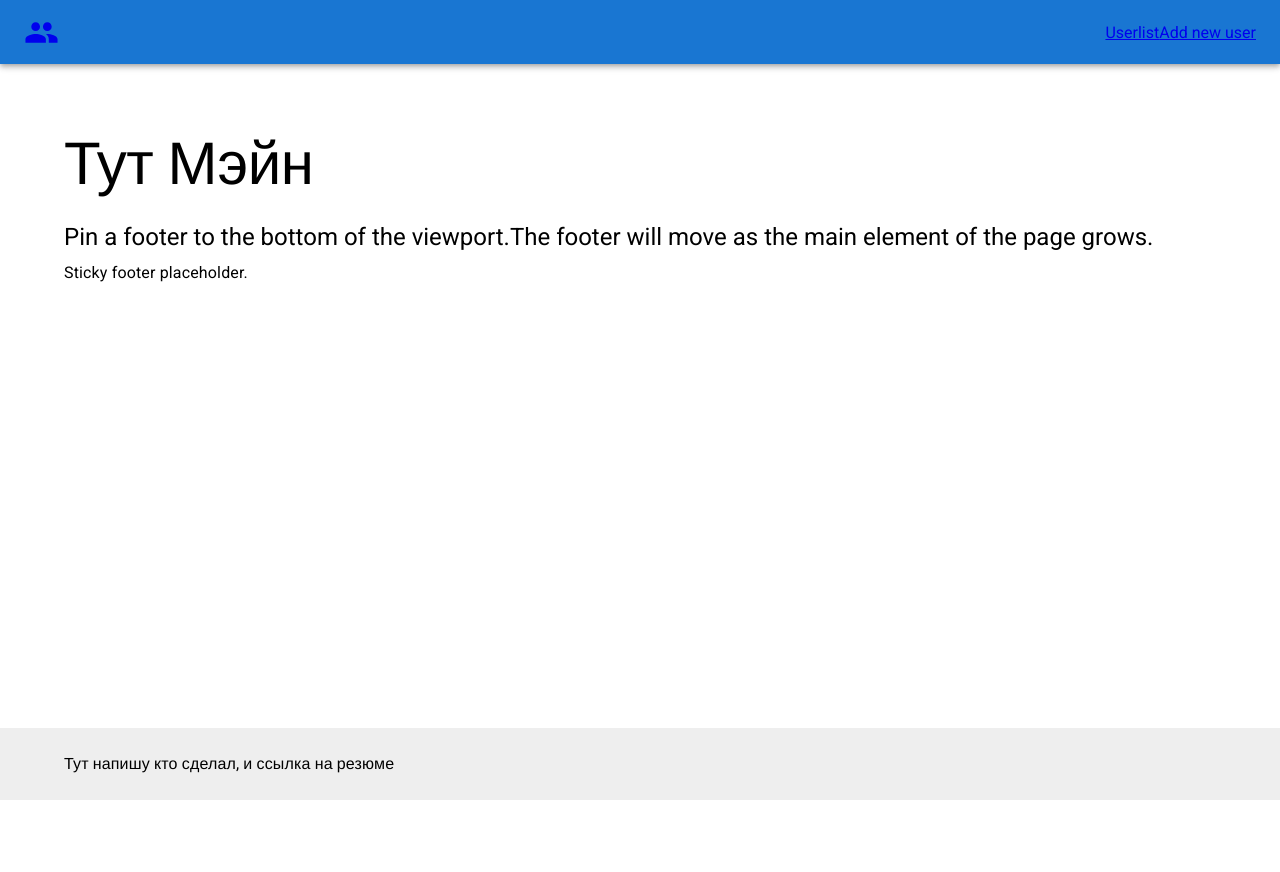
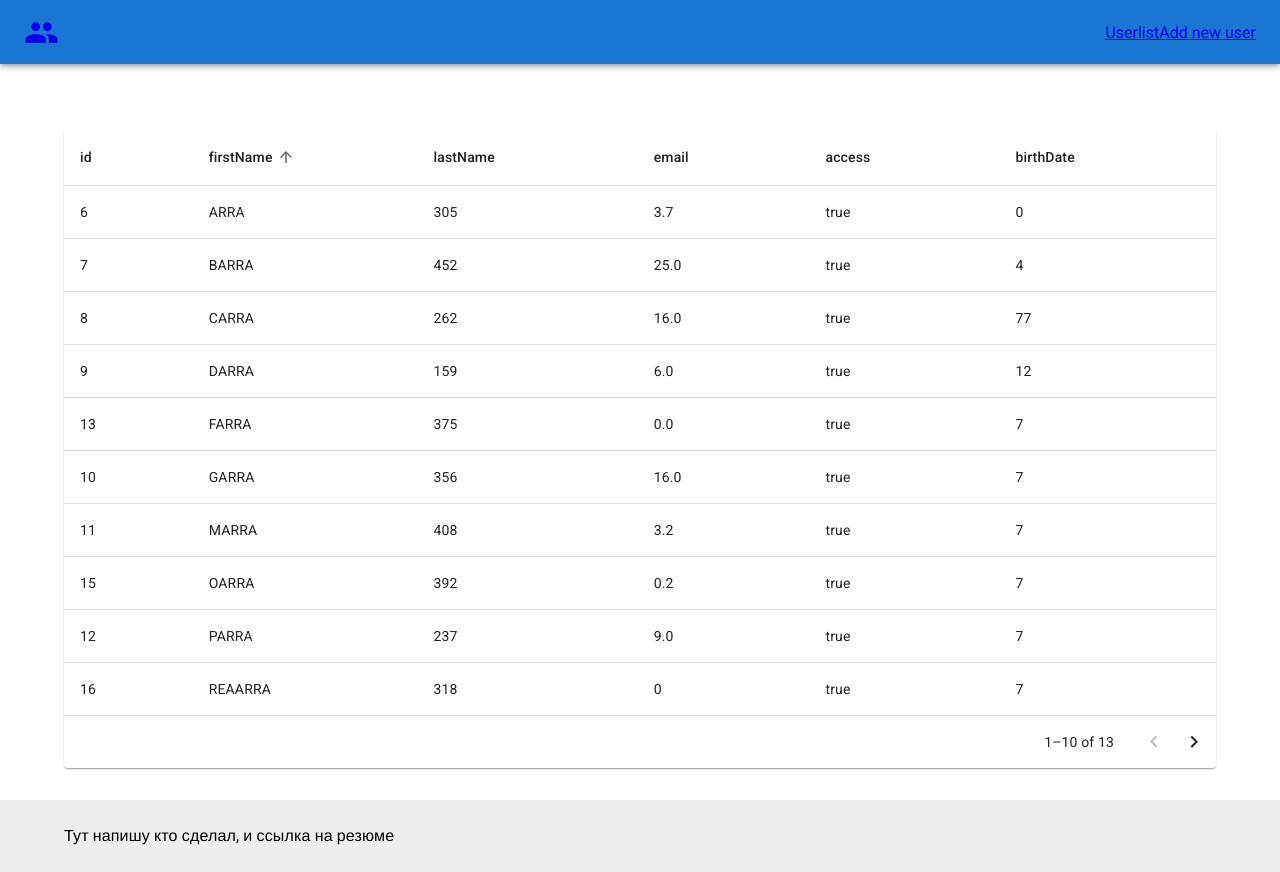
Before and after one commit to Pashuq/armo-test, a React (Create React App) app: page / in a window 1280 px wide. Before the commit the page ends 800 px from the top, so only its background shows below. Built offline with nearby package versions, Linux system fonts and the light colour scheme; a web font is replaced by a local one.

Commit message:
feat: добавил компонент таблицы с моковыми данными

```diff
--- a/src/App.tsx
+++ b/src/App.tsx
@@ -1,5 +1,3 @@
-import CssBaseline from "@mui/material/CssBaseline";
-
 import Layout from "./layout/Layout";
 import "@fontsource/roboto/300.css";
 import "@fontsource/roboto/400.css";
--- /dev/null
+++ b/src/components/UsersTable/UsersTable.tsx
@@ -0,0 +1,333 @@
+import * as React from "react";
+import { alpha } from "@mui/material/styles";
+import Box from "@mui/material/Box";
+import Table from "@mui/material/Table";
+import TableBody from "@mui/material/TableBody";
+import TableCell from "@mui/material/TableCell";
+import TableContainer from "@mui/material/TableContainer";
+import TableHead from "@mui/material/TableHead";
+import TablePagination from "@mui/material/TablePagination";
+import TableRow from "@mui/material/TableRow";
+import TableSortLabel from "@mui/material/TableSortLabel";
+import Toolbar from "@mui/material/Toolbar";
+import Typography from "@mui/material/Typography";
+import Paper from "@mui/material/Paper";
+import IconButton from "@mui/material/IconButton";
+import Tooltip from "@mui/material/Tooltip";
+import FormControlLabel from "@mui/material/FormControlLabel";
+import Switch from "@mui/material/Switch";
+import DeleteIcon from "@mui/icons-material/Delete";
+import FilterListIcon from "@mui/icons-material/FilterList";
+import { visuallyHidden } from "@mui/utils";
+
+interface Data {
+  id: number;
+  firstName: string;
+  lastName: string;
+  email: string;
+  access: string;
+  birthDate: string;
+}
+
+function createData(
+  id: number,
+  firstName: string,
+  lastName: string,
+  email: string,
+  access: string,
+  birthDate: string
+): Data {
+  return {
+    id,
+    firstName,
+    lastName,
+    email,
+    access,
+    birthDate,
+  };
+}
+
+const rows = [
+  createData(6, "ARRA", "305", "3.7", "true", "0"),
+  createData(7, "BARRA", "452", "25.0", "true", "4"),
+  createData(8, "CARRA", "262", "16.0", "true", "77"),
+  createData(9, "DARRA", "159", "6.0", "true", "12"),
+  createData(10, "GARRA", "356", "16.0", "true", "7"),
+  createData(11, "MARRA", "408", "3.2", "true", "7"),
+  createData(12, "PARRA", "237", "9.0", "true", "7"),
+  createData(13, "FARRA", "375", "0.0", "true", "7"),
+  createData(14, "TARRA", "518", "26.0", "true", "7"),
+  createData(15, "OARRA", "392", "0.2", "true", "7"),
+  createData(16, "REAARRA", "318", "0", "true", "7"),
+  createData(17, "TRARA", "360", "19.0", "true", "7"),
+  createData(18, "STARA", "437", "18.0", "true", "7"),
+];
+
+function descendingComparator<T>(a: T, b: T, orderBy: keyof T) {
+  if (b[orderBy] < a[orderBy]) {
+    return -1;
+  }
+  if (b[orderBy] > a[orderBy]) {
+    return 1;
+  }
+  return 0;
+}
+
+type Order = "asc" | "desc";
+
+function getComparator<Key extends keyof any>(
+  order: Order,
+  orderBy: Key
+): (
+  a: { [key in Key]: number | string },
+  b: { [key in Key]: number | string }
+) => number {
+  return order === "desc"
+    ? (a, b) => descendingComparator(a, b, orderBy)
+    : (a, b) => -descendingComparator(a, b, orderBy);
+}
+
+// This method is created for cross-browser compatibility, if you don't
+// need to support IE11, you can use Array.prototype.sort() directly
+function stableSort<T>(
+  array: readonly T[],
+  comparator: (a: T, b: T) => number
+) {
+  const stabilizedThis = array.map((el, index) => [el, index] as [T, number]);
+  stabilizedThis.sort((a, b) => {
+    const order = comparator(a[0], b[0]);
+    if (order !== 0) {
+      return order;
+    }
+    return a[1] - b[1];
+  });
+  return stabilizedThis.map((el) => el[0]);
+}
+
+interface HeadCell {
+  disablePadding: boolean;
+  id: keyof Data;
+  label: string;
+  numeric: boolean;
+  align: "right" | "left" | "center";
+}
+
+const headCells: readonly HeadCell[] = [
+  {
+    id: "id",
+    numeric: true,
+    disablePadding: false,
+    label: "id",
+    align: "left",
+  },
+  {
+    id: "firstName",
+    numeric: false,
+    disablePadding: false,
+    label: "firstName",
+    align: "left",
+  },
+  {
+    id: "lastName",
+    numeric: false,
+    disablePadding: false,
+    label: "lastName",
+    align: "left",
+  },
+  {
+    id: "email",
+    numeric: false,
+    disablePadding: false,
+    label: "email",
+    align: "left",
+  },
+  {
+    id: "access",
+    numeric: false,
+    disablePadding: false,
+    label: "access",
+    align: "left",
+  },
+
+  {
+    id: "birthDate",
+    numeric: false,
+    disablePadding: false,
+    label: "birthDate",
+    align: "left",
+  },
+];
+
+interface EnhancedTableProps {
+  numSelected: number;
+  onRequestSort: (
+    event: React.MouseEvent<unknown>,
+    property: keyof Data
+  ) => void;
+  order: Order;
+  orderBy: string;
+  rowCount: number;
+}
+
+function EnhancedTableHead(props: EnhancedTableProps) {
+  const { order, orderBy, numSelected, rowCount, onRequestSort } = props;
+  const createSortHandler =
+    (property: keyof Data) => (event: React.MouseEvent<unknown>) => {
+      onRequestSort(event, property);
+    };
+
+  return (
+    <TableHead>
+      <TableRow>
+        {/* <TableCell padding="checkbox">
+          <Checkbox
+            color="primary"
+            indeterminate={numSelected > 0 && numSelected < rowCount}
+            checked={rowCount > 0 && numSelected === rowCount}
+            onChange={onSelectAllClick}
+            inputProps={{
+              "aria-label": "select all desserts",
+            }}
+          />
+        </TableCell> */}
+        {headCells.map((headCell) => (
+          <TableCell
+            key={headCell.id}
+            align={headCell.align}
+            padding={headCell.disablePadding ? "none" : "normal"}
+            sortDirection={orderBy === headCell.id ? order : false}
+          >
+            <TableSortLabel
+              active={orderBy === headCell.id}
+              direction={orderBy === headCell.id ? order : "asc"}
+              onClick={createSortHandler(headCell.id)}
+            >
+              {headCell.label}
+              {orderBy === headCell.id ? (
+                <Box component="span" sx={visuallyHidden}>
+                  {order === "desc" ? "sorted descending" : "sorted ascending"}
+                </Box>
+              ) : null}
+            </TableSortLabel>
+          </TableCell>
+        ))}
+      </TableRow>
+    </TableHead>
+  );
+}
+
+interface EnhancedTableToolbarProps {
+  numSelected: number;
+}
+
+function EnhancedTableToolbar(props: EnhancedTableToolbarProps) {
+  return (
+    <Toolbar
+      sx={{
+        pl: { sm: 2 },
+        pr: { xs: 1, sm: 1 },
+      }}
+    >
+      <Typography
+        sx={{ flex: "1 1 100%" }}
+        variant="h6"
+        id="tableTitle"
+        component="div"
+      >
+        User list
+      </Typography>
+
+      <Tooltip title="Filter list">
+        <IconButton>
+          <FilterListIcon />
+        </IconButton>
+      </Tooltip>
+    </Toolbar>
+  );
+}
+
+export default function EnhancedTable() {
+  const [order, setOrder] = React.useState<Order>("asc");
+  const [orderBy, setOrderBy] = React.useState<keyof Data>("firstName");
+  const [page, setPage] = React.useState(0);
+  const rowsPerPage = 10;
+
+  const handleRequestSort = (
+    event: React.MouseEvent<unknown>,
+    property: keyof Data
+  ) => {
+    const isAsc = orderBy === property && order === "asc";
+    setOrder(isAsc ? "desc" : "asc");
+    setOrderBy(property);
+  };
+
+  const handleChangePage = (event: unknown, newPage: number) => {
+    setPage(newPage);
+  };
+
+  // Avoid a layout jump when reaching the last page with empty rows.
+  const emptyRows =
+    page > 0 ? Math.max(0, (1 + page) * rowsPerPage - rows.length) : 0;
+
+  return (
+    <Box sx={{ width: "100%" }}>
+      <Paper sx={{ width: "100%", mb: 2 }}>
+        <TableContainer>
+          <Table
+            sx={{ minWidth: 750 }}
+            aria-labelledby="tableTitle"
+            size={"medium"}
+          >
+            <EnhancedTableHead
+              numSelected={0}
+              order={order}
+              orderBy={orderBy}
+              onRequestSort={handleRequestSort}
+              rowCount={rows.length}
+            />
+
+            <TableBody>
+              {/* if you don't need to support IE11, you can replace the `stableSort` call with:
+              rows.sort(getComparator(order, orderBy)).slice() */}
+              {stableSort(rows, getComparator(order, orderBy))
+                .slice(page * rowsPerPage, page * rowsPerPage + rowsPerPage)
+                .map((row, index) => {
+                  const labelId = `enhanced-table-checkbox-${index}`;
+
+                  return (
+                    <TableRow hover role="checkbox" tabIndex={-1} key={row.id}>
+                      {/* <TableCell padding="checkbox">
+                        <Checkbox
+                          color="primary"
+                          checked={isItemSelected}
+                          inputProps={{
+                            "aria-labelledby": labelId,
+                          }}
+                        />
+                      </TableCell> */}
+                      <TableCell align="left">{row.id}</TableCell>
+                      <TableCell component="th" id={labelId} scope="row">
+                        {row.firstName}
+                      </TableCell>
+                      <TableCell align="left">{row.lastName}</TableCell>
+                      <TableCell align="left">{row.email}</TableCell>
+                      <TableCell align="left">{row.access}</TableCell>
+                      <TableCell align="left">{row.birthDate}</TableCell>
+                    </TableRow>
+                  );
+                })}
+            </TableBody>
+          </Table>
+        </TableContainer>
+        <TablePagination
+          component="div"
+          count={rows.length}
+          rowsPerPage={rowsPerPage}
+          page={page}
+          onPageChange={handleChangePage}
+          rowsPerPageOptions={[]}
+        />
+      </Paper>
+    </Box>
+  );
+}
--- a/src/layout/Layout.tsx
+++ b/src/layout/Layout.tsx
@@ -1,4 +1,4 @@
-import { Box, Container, Typography } from "@mui/material";
+import { Box } from "@mui/material";
 import Footer from "./Footer/Footer";
 import Header from "./Header/Header";
 import Main from "./Main/Main";
--- a/src/layout/Main/Main.tsx
+++ b/src/layout/Main/Main.tsx
@@ -1,16 +1,10 @@
 import { Container, Typography } from "@mui/material";
+import UsersTable from "../../components/UsersTable/UsersTable";
 
 function Main() {
   return (
     <Container component="main" sx={{ mt: 8, mb: 2 }} maxWidth="lg">
-      <Typography variant="h2" component="h1" gutterBottom>
-        Тут Мэйн
-      </Typography>
-      <Typography variant="h5" component="h2" gutterBottom>
-        {"Pin a footer to the bottom of the viewport."}
-        {"The footer will move as the main element of the page grows."}
-      </Typography>
-      <Typography variant="body1">Sticky footer placeholder.</Typography>
+      <UsersTable />
     </Container>
   );
 }
```
Also changed, not shown: src/App.scss (line endings or trailing spaces).
